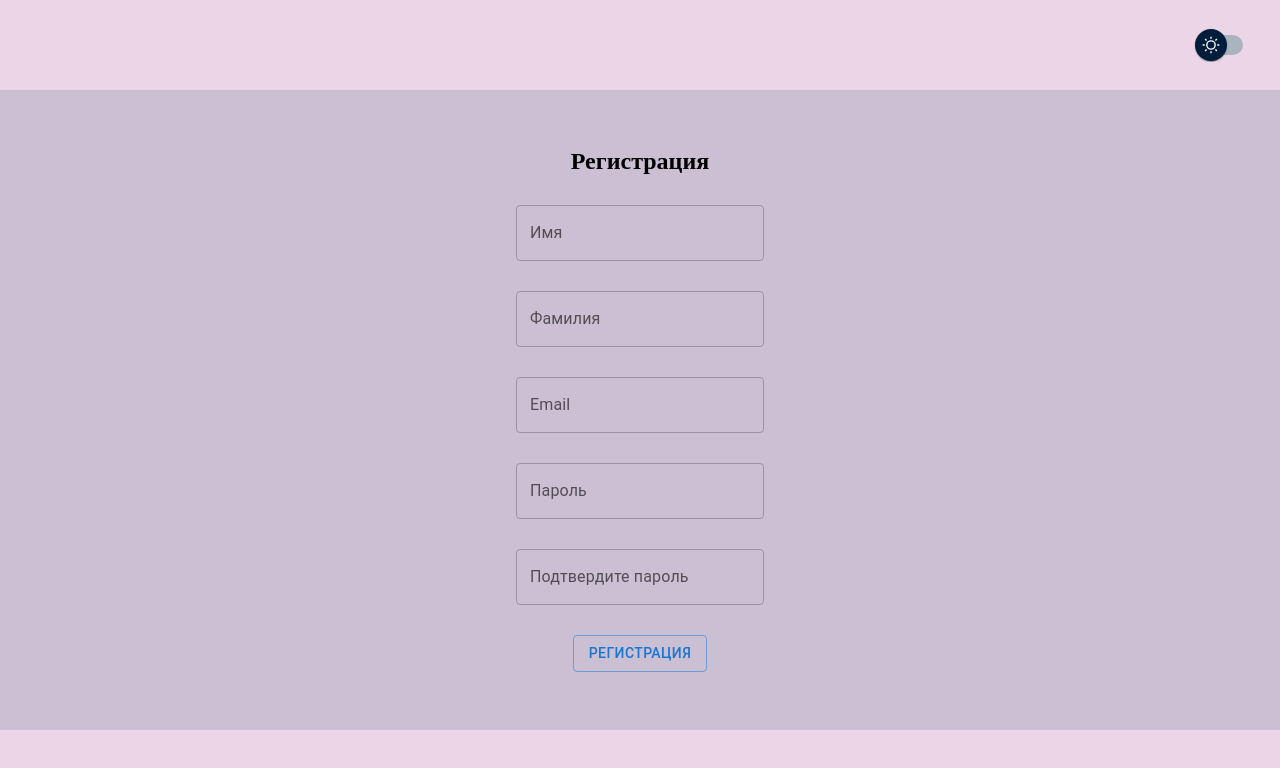
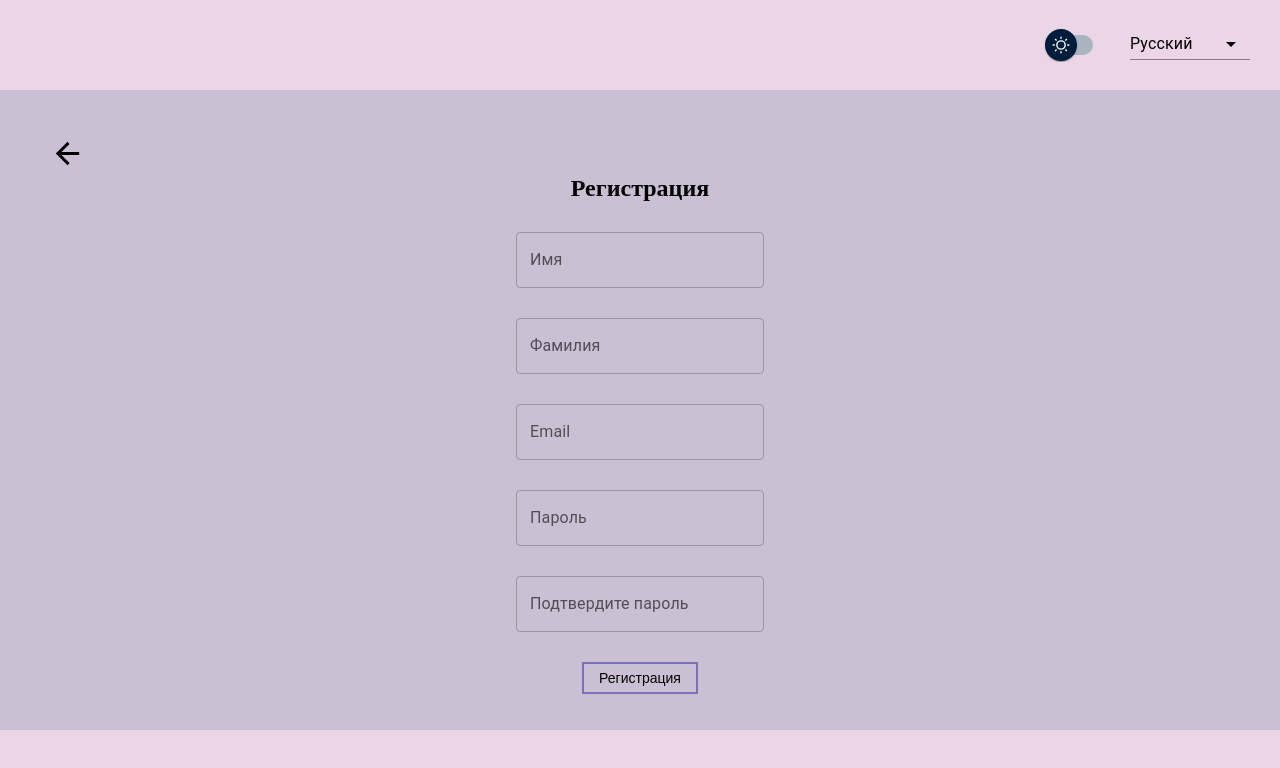
Before and after one commit to BDmitry02/reactProject, a React (Vite) app: page / in a window 1280 px wide. Both pictures are taken after a click on the element "Создать аккаунт". Shown: the top 768 px of the page. Built offline with nearby package versions, Linux system fonts and the light colour scheme.

Commit message:
added a language select

```diff
--- a/package.json
+++ b/package.json
@@ -17,9 +17,12 @@
     "@mui/styled-engine-sc": "^6.0.0-alpha.18",
     "@reduxjs/toolkit": "^2.2.6",
     "formik": "^2.4.6",
+    "i18next": "^23.12.2",
+    "i18next-browser-languagedetector": "^8.0.0",
     "react": "^18.3.1",
     "react-dom": "^18.3.1",
     "react-helmet-async": "^2.0.5",
+    "react-i18next": "^15.0.0",
     "react-redux": "^9.1.2",
     "react-router-dom": "^6.25.0",
     "styled-components": "^6.1.11",
--- a/src/components/Header/Header.tsx
+++ b/src/components/Header/Header.tsx
@@ -14,6 +14,7 @@ import MenuOutlinedIcon from "@mui/icons-material/MenuOutlined";
 import Theme from "../MainPageComponents/Theme/Theme";
 import { lightTheme } from "../MainPageComponents/Theme/ThemeStyle";
 import { RootState } from "../../store/store";
+import LanguagesList from "./HeaderComponents/LanguagesList/LanguagesList";
 
 function Header() {
   const [open, setOpen] = useState(false);
@@ -64,6 +65,7 @@ function Header() {
         {/* <Link to={"/login"}>
           <StyledAccountCircleOutlinedIcon fontSize="large" />
         </Link> */}
+        <LanguagesList />
       </StyledRightSideDiv>
     </StyledHeader>
   );
--- /dev/null
+++ b/src/components/Header/HeaderComponents/LanguagesList/LanguagesList.tsx
@@ -0,0 +1,64 @@
+import { useState } from "react";
+import styled from "styled-components";
+import Box from "@mui/material/Box";
+import FormControl from "@mui/material/FormControl";
+import NativeSelect from "@mui/material/NativeSelect";
+import i18next from "i18next";
+
+export default function LanguagesList() {
+  const [language, setLanguage] = useState(
+    localStorage.getItem("i18nextLng") || "ru"
+  );
+
+  function languageSwitcher(event: React.ChangeEvent<{ value: unknown }>) {
+    const newLanguage = event.target.value as string;
+    i18next.changeLanguage(newLanguage);
+    setLanguage(newLanguage);
+    localStorage.setItem("i18nextLng", newLanguage);
+  }
+
+  return (
+    <Box sx={{ minWidth: 120 }}>
+      <FormControl fullWidth>
+        <StyledNativeSelect
+          value={language}
+          onChange={languageSwitcher}
+          inputProps={{
+            name: "language",
+            id: "uncontrolled-native",
+          }}
+        >
+          <CreateOption value="ru" label="Русский" />
+          <CreateOption value="en" label="English" />
+          <CreateOption value="ua" label="Українська" />
+        </StyledNativeSelect>
+      </FormControl>
+    </Box>
+  );
+}
+
+interface CreateOptionProps {
+  value: string;
+  label: string;
+}
+
+const CreateOption = ({ value, label }: CreateOptionProps) => {
+  return <StyledLanguageOption value={value}>{label}</StyledLanguageOption>;
+};
+
+const StyledLanguageOption = styled.option`
+  color: ${(props) => props.theme.textColor};
+
+  &:hover {
+    background-color: ${(props) => props.theme.backgroundColor};
+  }
+`;
+
+const StyledNativeSelect = styled(NativeSelect)`
+  & .MuiNativeSelect-icon {
+    color: ${(props) => props.theme.textColor};
+  }
+  & .MuiNativeSelect-select {
+    color: ${(props) => props.theme.textColor};
+  }
+`;
--- a/src/components/LoginPageForm/LoginPageForm.tsx
+++ b/src/components/LoginPageForm/LoginPageForm.tsx
@@ -10,7 +10,7 @@ function LoginPageForm() {
     if (formType === "login") {
       return <LoginForm setFormType={setFormType} />;
     } else {
-      return <RegisterForm />;
+      return <RegisterForm setFormType={setFormType} />;
     }
   };
 
@@ -22,7 +22,8 @@ export default LoginPageForm;
 const StyledFormContainer = styled.div`
   display: flex;
   justify-content: center;
-  align-items: center;
+  /* align-items: center; */
+  flex-direction: column;
   height: calc(100vh - 90px - 70px);
   width: 100vw;
 `;
--- a/src/components/LoginPageForm/RegisterForm/RegisterForm.tsx
+++ b/src/components/LoginPageForm/RegisterForm/RegisterForm.tsx
@@ -1,11 +1,26 @@
 import { Formik, Form } from "formik";
-import { Button } from "@mui/material";
 import styled from "styled-components";
+import { useTranslation } from "react-i18next";
 import { RegisterValidationSchema } from "../../../utils/validationSchemas/RegisterFormValidationSchema";
+import ArrowBackIcon from "@mui/icons-material/ArrowBack";
 import CommonTextInput from "../CommonTextInput";
+import { useDispatch } from "react-redux";
+import { logIn } from "../../../store/slices/LoginSlice";
+interface LoginFormProps {
+  setFormType: (formType: string) => void;
+}
 
-function RegisterForm() {
+function RegisterForm({ setFormType }: LoginFormProps) {
+  const dispatch = useDispatch();
+  const { t } = useTranslation();
+  const FormValidationSchema = RegisterValidationSchema(t);
+
   return (
+    <>
+      <StyledArrowContainer>
+        <ArrowBackIcon fontSize="large" onClick={() => setFormType("login")} />
+      </StyledArrowContainer>
+      <StyledRegisterFormContainer>
         <Formik
           initialValues={{
             name: "",
@@ -14,20 +29,23 @@ function RegisterForm() {
             password: "",
             confirmPassword: "",
           }}
-      validationSchema={RegisterValidationSchema}
-      onSubmit={(values) => console.log(JSON.stringify(values, null, 2))}
+          validationSchema={FormValidationSchema}
+          onSubmit={(values) => {
+            console.log(JSON.stringify(values, null, 2));
+            dispatch(logIn());
+          }}
         >
           <StyledForm className="form">
-        <StyledFormHeader>Регистрация</StyledFormHeader>
+            <StyledFormHeader>{t("registerFormHeader")}</StyledFormHeader>
             <CommonTextInput
-          label="Имя"
+              label={t("nameLabel")}
               aria-describedby="outlined-required"
               name="name"
               type="text"
               autoComplete="given-name"
             />
             <CommonTextInput
-          label="Фамилия"
+              label={t("surnameLabel")}
               aria-describedby="outlined-required"
               name="surname"
               type="text"
@@ -41,24 +59,24 @@ function RegisterForm() {
               autoComplete="email"
             />
             <CommonTextInput
-          label="Пароль"
+              label={t("passwordLabel")}
               aria-describedby="outlined-password-input"
               name="password"
               type="password"
               autoComplete="new-password"
             />
             <CommonTextInput
-          label="Подтвердите пароль"
+              label={t("passwordConfirmationLabel")}
               aria-describedby="outlined-password-input"
               name="confirmPassword"
               type="password"
               autoComplete="new-password"
             />
-        <Button variant="outlined" type="submit">
-          Регистрация
-        </Button>
+            <SubmitButton type="submit">{t("registerFormHeader")}</SubmitButton>
           </StyledForm>
         </Formik>
+      </StyledRegisterFormContainer>
+    </>
   );
 }
 
@@ -75,12 +93,30 @@ const StyledFormHeader = styled.h2`
   margin: 0;
 `;
 
-// const ThemedButton = styled(Button)`
-//   border: 2px solid ${(props) => props.theme.submitFormButtonBorder};
-//   color: ${(props) => props.theme.textColor};
+const SubmitButton = styled.button`
+  border: 2px solid ${(props) => props.theme.submitFormButtonBorder};
+  color: ${(props) => props.theme.textColor};
+  background-color: transparent;
+  width: 9vw;
+  height: 4vh;
+  font-size: 14px;
+  font-weight: 500;
+  cursor: pointer;
 
-//   &:hover {
-//     color: ${(props) => props.theme.textColor};
-//     border: 1px solid ${(props) => props.theme.submitFormButtonBorder};
-//   }
-// `;
+  &:hover {
+    box-shadow: 2px 2px 2px 1px ${(props) => props.theme.submitFormButtonBorder};
+  }
+`;
+
+const StyledRegisterFormContainer = styled.div`
+  display: flex;
+  flex-direction: column;
+  gap: 20px;
+`;
+
+const StyledArrowContainer = styled.div`
+  justify-self: flex-start;
+  margin-left: 50px;
+  margin-top: 10px;
+  cursor: pointer;
+`;
--- a/src/main.tsx
+++ b/src/main.tsx
@@ -3,6 +3,7 @@ import ReactDOM from "react-dom/client";
 import App from "./App.tsx";
 import { Provider } from "react-redux";
 import store from "./store/store.ts";
+import "./utils/translation/translation.ts";
 
 ReactDOM.createRoot(document.getElementById("root")!).render(
   <React.StrictMode>
--- a/src/store/slices/LoginSlice.ts
+++ b/src/store/slices/LoginSlice.ts
@@ -10,11 +10,11 @@ const loginSlice = createSlice({
   reducers: {
     logIn(state) {
       state.isLogged = true;
-      localStorage.setItem("isLogged", "true");
+      // localStorage.setItem("isLogged", "true");
     },
     logOut(state) {
       state.isLogged = false;
-      localStorage.setItem("isLogged", "false");
+      // localStorage.setItem("isLogged", "false");
     },
   },
 });
--- /dev/null
+++ b/src/utils/translation/translation.ts
@@ -0,0 +1,87 @@
+import i18next from "i18next";
+import { initReactI18next } from "react-i18next";
+// import LanguageDetector from "i18next-browser-languagedetector";
+
+i18next
+  .use(initReactI18next)
+  // .use(LanguageDetector)
+  .init({
+    debug: true,
+    fallbackLng: localStorage.getItem("i18nextLng") || "ru",
+    resources: {
+      ru: {
+        translation: {
+          loginFormHeader: "Войти",
+          passwordLabel: "Пароль",
+          createAccountButton: "Создать аккаунт",
+
+          registerFormHeader: "Регистрация",
+          nameLabel: "Имя",
+          surnameLabel: "Фамилия",
+          passwordConfirmationLabel: "Подтвердите пароль",
+
+          emailInvalid: "Неверный email адрес",
+          emailRequired: "Введите email адрес",
+          passwordMin: "Пароль должен состоять минимум из 6 символов",
+          passwordRequired: "Введите пароль",
+          passwordDoesntMatch: "Пароли не совпадают",
+          passwordConfirmation: "Подтвердите пароль",
+
+          nameValidation: "В имени не должно быть цифр",
+          nameRequired: "Введите ваше имя",
+          surnameValidation: "В фамилии не должно быть цифр",
+          surnameRequired: "Введите вашу фамилию",
+        },
+      },
+      en: {
+        translation: {
+          loginFormHeader: "Sign in",
+          passwordLabel: "Password",
+          createAccountButton: "Create account",
+
+          registerFormHeader: "Sign up",
+          nameLabel: "First name",
+          surnameLabel: "Last name",
+          passwordConfirmationLabel: "Confirm the password",
+
+          emailInvalid: "Wrong email address",
+          emailRequired: "Enter email address",
+          passwordMin: "Password must be at least 6 characters",
+          passwordRequired: "Enter password",
+          passwordDoesntMatch: "Password doesn`t match",
+          passwordConfirmation: "Confirm the password",
+
+          nameValidation: "The name should not contain numbers",
+          nameRequired: "Enter your name",
+          surnameValidation: "Last name should not contain numbers",
+          surnameRequired: "Enter your last name",
+        },
+      },
+      ua: {
+        translation: {
+          loginFormHeader: "Увійти",
+          passwordLabel: "Пароль",
+          createAccountButton: "Створити аккаунт",
+
+          registerFormHeader: "Створити аккаунт",
+          nameLabel: "Ім'я",
+          surnameLabel: "Прізвище",
+          passwordConfirmationLabel: "Підтвердіть пароль",
+
+          emailInvalid: "Невірна email адреса",
+          emailRequired: "Введіть email адресу",
+          passwordMin: "Пароль має містити не менше 6 символів",
+          passwordRequired: "Введіть пароль",
+          passwordDoesntMatch: "Паролі не співпадають",
+          passwordConfirmation: "Підтвердіть пароль",
+
+          nameValidation: "Ім'я не має містити цифр",
+          nameRequired: "Введіть ваше ім'я",
+          surnameValidation: "Прізвище не має містити цифр",
+          surnameRequired: "Введіть ваше прізвище",
+        },
+      },
+    },
+  });
+
+export default i18next;
```
Also changed, not shown: src/components/LoginPageForm/LoginForm/LoginForm.tsx (+31 -18 lines), src/components/MainPageComponents/Theme/ThemeStyle.ts (+4 -5 lines), src/utils/validationSchemas/LoginFormValidationSchema.ts (+9 -8 lines), src/utils/validationSchemas/RegisterFormValidationSchema.ts (+18 -17 lines), 1 other file (tests, documents, lock files or other folders). Lines whose indentation alone changed are shown as unchanged.
